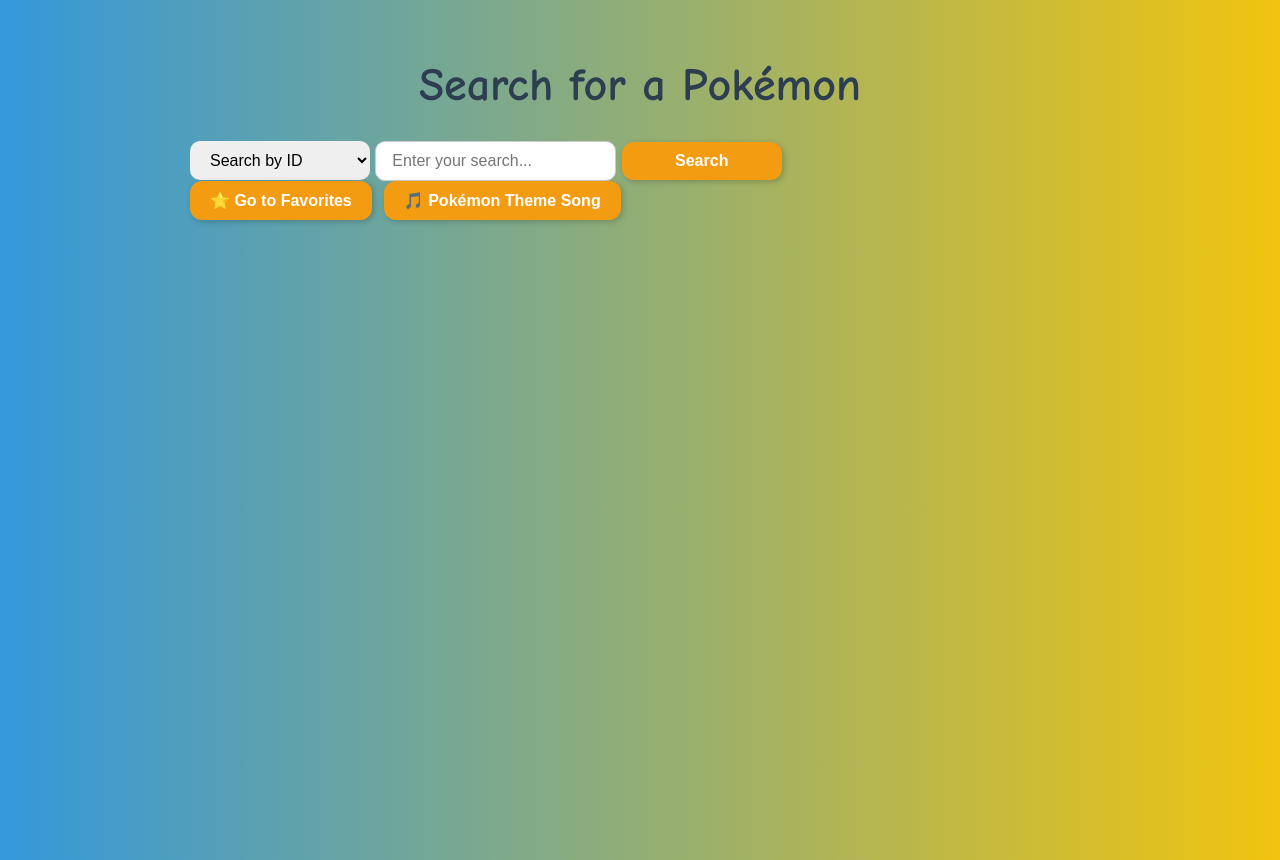
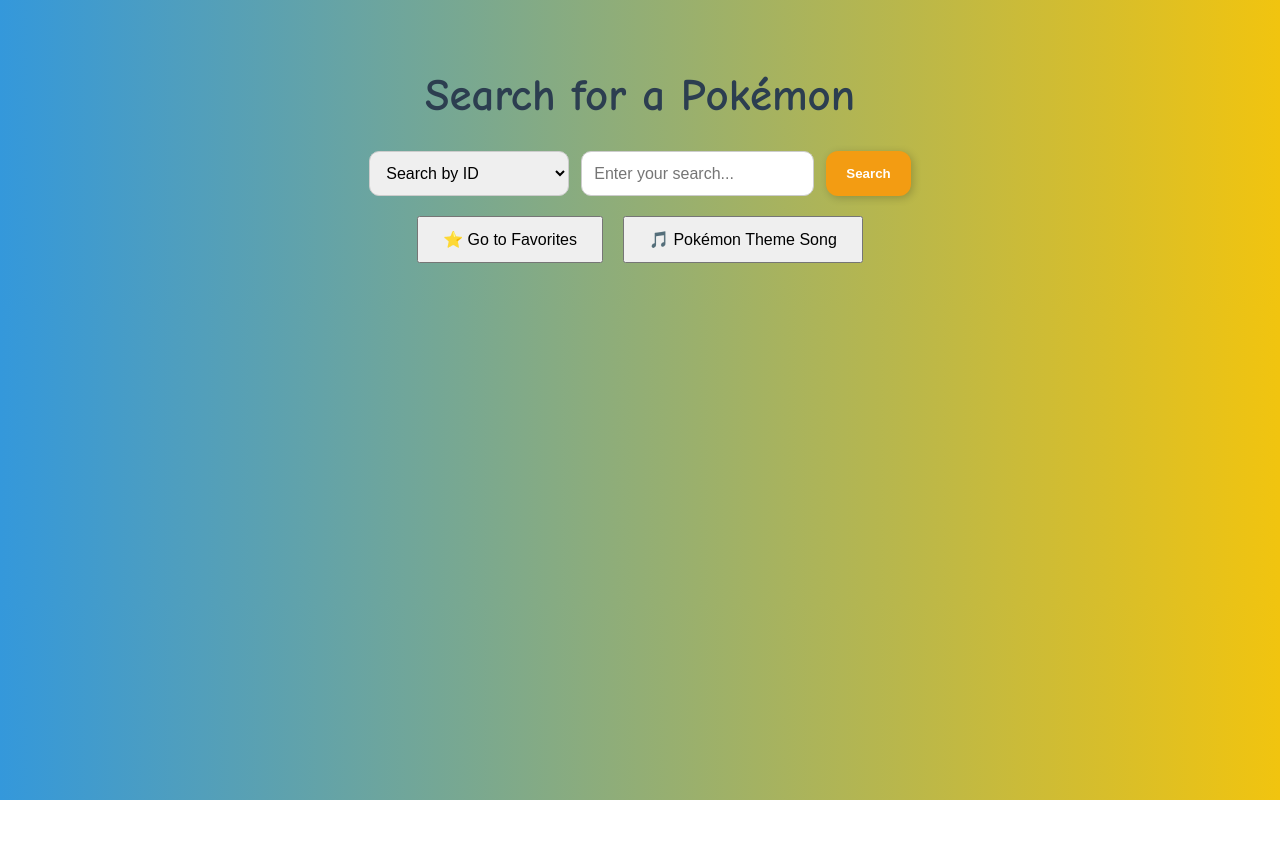
Before and after one commit to laialycs27/Pokemon-Project, a plain HTML site: page index.html in a window 1280 px wide. After the commit the page ends 800 px from the top, so only its background shows below. Drawn offline with Linux system fonts and the light colour scheme.

Commit message:
Update style.css

```diff
--- a/style.css
+++ b/style.css
@@ -1,147 +1,82 @@
-/* Page background and overall layout */
 body {
     background: linear-gradient(to right, #3498db, #f1c40f);
-    /* Blue to yellow gradient like Pokémon logo */
+    font-family: 'Comic Sans MS', cursive, sans-serif;
+    margin: 0;
+    padding: 40px;
+    text-align: center;
+  }
+
+  h1 {
+    font-size: 2.8em;
     color: #2c3e50;
-    font-family: 'Comic Sans MS', cursive, sans-serif;
-    padding: 30px;
-    max-width: 900px;
-    margin: auto;
-    min-height: 100vh;
-    /* makes sure page fills the screen */
-}
+    margin-bottom: 30px;
+  }
 
-/* Main page heading */
-h1 {
-    text-align: center;
-    color: #2c3e50;
-    font-size: 2.8em;
-    margin-bottom: 30px;
-    animation: pop 1.5s infinite alternate;
-    /* adds a small bounce effect */
-}
-
-/* Animation for the title bounce */
-@keyframes pop {
-    from {
-        transform: scale(1);
-    }
-
-    to {
-        transform: scale(1.03);
-    }
-}
-
-/* Container for input fields and buttons */
-.input-group {
+  /* Search layout styling */
+  .search-container {
     display: flex;
     flex-wrap: wrap;
     justify-content: center;
-    align-items: center;
     gap: 12px;
-    padding: 20px;
-    border-radius: 20px;
-    background-color: rgba(255, 255, 255, 0.15);
-    box-shadow: 0 4px 10px rgba(0, 0, 0, 0.1);
-    margin-bottom: 30px;
-}
+    margin-bottom: 20px;
+  }
 
+  .search-container input,
+  .search-container select {
+    padding: 12px;
+    border-radius: 10px;
+    font-size: 16px;
+    min-width: 200px;
+    border: 1px solid #ccc;
+  }
 
-/* Styling for inputs and dropdowns */
-input,
-select,
-button {
-    padding: 10px 16px;
-    font-size: 16px;
-    border-radius: 10px;
-    border: none;
-    outline: none;
-    min-width: 180px;
-}
-
-input {
-    background-color: white;
-    border: 1px solid #ccc;
-}
-
-
-/* Highlight input on focus */
-input:focus {
-    border-color: #2980b9;
-}
-
-/* General button styling */
-button {
+  .search-container button {
     background-color: #f39c12;
     color: white;
     font-weight: bold;
-    padding: 10px 20px;
     border: none;
     border-radius: 12px;
+    padding: 12px 20px;
     cursor: pointer;
-    box-shadow: 2px 2px 6px rgba(0, 0, 0, 0.2);
-    transition: 0.3s ease;
-    min-width: 160px;
-    text-align: center;
-}
+    box-shadow: 2px 2px 8px rgba(0, 0, 0, 0.2);
+  }
 
-button:hover {
+  .search-container button:hover {
     background-color: #e67e22;
-}
+  }
 
-
-.button-group {
-    display: flex;
-    flex-wrap: wrap;
-    gap: 12px;
-}
-
-.footer-buttons {
+  /* Buttons below search */
+  .button-group {
     display: flex;
     justify-content: center;
-    flex-wrap: wrap;
-    gap: 16px; /* 👈 adds space between buttons */
-    margin-top: 40px;
-    padding-bottom: 20px;
+    gap: 20px;
+    margin-top: 15px;
   }
 
-/* Pokémon result card container */
-.pokemon-card {
-    background-color: rgba(0, 0, 0, 0.1);
-    /* translucent orange */
+  .button-group button {
+    font-size: 16px;
+    padding: 12px 24px;
+  }
+
+  /* Result card style */
+  .pokemon-card {
+    background-color: rgba(255, 255, 255, 0.15);
+    backdrop-filter: blur(4px);
     border-radius: 20px;
+    box-shadow: 0 4px 20px rgba(0, 0, 0, 0.25);
+    margin: 20px auto;
     padding: 25px;
-    margin-top: 20px;
+    max-width: 500px;
+    color: #2c3e50;
     text-align: center;
-    box-shadow: 0 4px 15px rgba(0, 0, 0, 0.25);
-    /* keep the shadow */
-    backdrop-filter: blur(4px);
-    /* optional: adds soft blur behind card */
-    transition: transform 0.2s ease;
-}
+  }
 
-
-
-
-/* Slight zoom effect on hover */
-.pokemon-card:hover {
-    transform: scale(1.02);
-}
-
-/* Pokémon image styling */
-.pokemon-card img {
+  .pokemon-card img {
     width: 120px;
     margin: 10px 0;
-}
+  }
 
-/* Pokémon name/title */
-.pokemon-card h2 {
-    font-size: 1.6em;
-    margin-bottom: 5px;
-}
-
-/* Pokémon text lines (type, abilities, etc.) */
-.pokemon-card p {
-    margin: 5px 0;
-    font-size: 16px;
-}
+  .pokemon-card button {
+    background-color: #f39c12;
+    margin-top: 10px;
+  }
```
